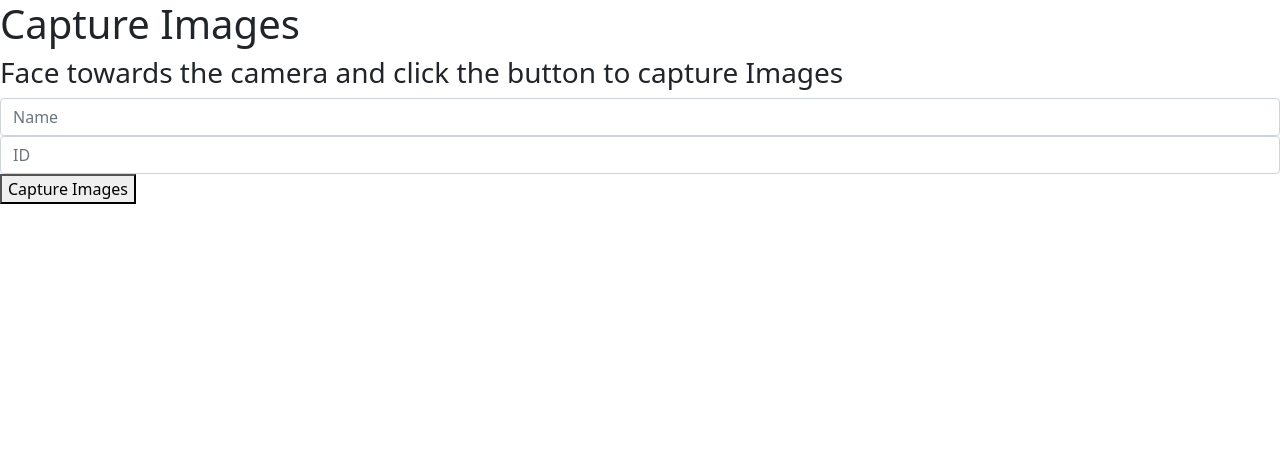
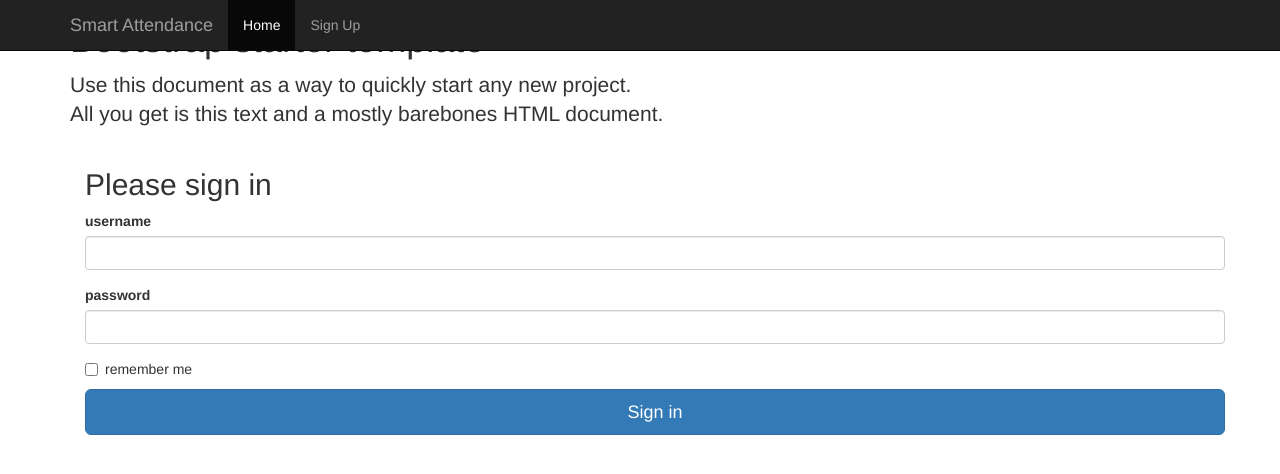
Before and after one commit to pratyush19919/smartAttendanceSystem, a Flask app: page / in a window 1280 px wide. Shown: the top 474 px of the page. Run offline with Flask 2, Linux system fonts and the light colour scheme; some libraries are stand-ins or nearby versions.

Commit message:
Add files via upload

```diff
--- a/app.py
+++ b/app.py
@@ -1,96 +1,72 @@
-# from flask import Flask,render_template
-# app = Flask(__name__)
+from flask import Flask,render_template,url_for
+from flask_bootstrap import Bootstrap
+from flask_wtf import FlaskForm
+from wtforms import StringField,PasswordField,BooleanField
+from wtforms.validators import InputRequired,Email,Length
+import sqlite3
+from flask_sqlalchemy import SQLAlchemy
+app = Flask(__name__)
+conn = sqlite3.connect("user_database.db")
+app.config["SQLALCHEMY_DATABASE_URI"] = "sqlite:////user_database.db"
 
-# @app.route('/')
-# def hello_world():
-#     return render_template("index.html")
+app.config["SECRET_KEY"] = "ThisisSecret"
+Bootstrap(app)
 
-# if (__name__)==("__main__"):
-#     app.run(debug=True)
-from flask import Flask, render_template,redirect,request,url_for
-from PIL import Image
-
-import cv2
-import numpy as np
-import os
-
-face_classifier = cv2.CascadeClassifier('haarcascade_frontalface_default.xml')
-app = Flask(__name__)
-
-@app.route('/')
-def index():
-  return render_template('index.html')
-
-@app.route('/send',methods=["GET","POST"])
-def cap_data():
+app.config["SQLALCHEMY_POOL_RECYCLE"] = 299
+app.config["SQLALCHEMY_TRACK_MODIFICATIONS"] = False
 
 
-    # if request.method=="POST":
-    #     id_student = request.form.get("id_student")
-    #     name = request.form.get("name")
-
-    #     dirName="Images/"+name
-
-    #     os.mkdir(dirName)
+db = SQLAlchemy(app)
 
 
+class User(db.Model):
+    __tablename__ = "users"
+    id = db.Column(db.Integer , primary_key=True)
+    username = db.Column(db.String(120),unique=True)
+    email = db.Column(db.String(120),unique=True)
+    password = db.Column(db.String(120))
 
-    # cap = cv2.VideoCapture(0)
-    # count = 0
-    # while True:
+class loginForm(FlaskForm):
+    username = StringField("username" , validators=[InputRequired(),Length(min=4,max=25)])
+    password = PasswordField("password" , validators=[InputRequired(),Length(min=8,max=75)])
+    remember = BooleanField("remember me")
 
-    #     ret, frame = cap.read()
-    #     if  frame is not None:
-    #         count += 1
-    #         faces = face_classifier.detectMultiScale(frame, 1.3, 5)
+class registerForm(FlaskForm):
+    email = StringField("email" , validators=[ InputRequired(),Length(max=50)])
+    username = StringField("username" , validators=[InputRequired(),Length(min=4,max=25)])
+    password = PasswordField("password" , validators=[InputRequired(),Length(min=8,max=75)])
+@app.route('/',methods=["POST","GET"])
+def index():
+    form = loginForm()
+
+    if form.validate_on_submit():
+        return "<h1>" + form.username.data + " " + form.password.data + User.password + User.username +"</h1>"
+        # user = User.query.filter_by(username = form.username.data).first()
+        # if user:
+        #     if User.password == form.password.data:
+        #         return redirect(url_for(dashboard))
+        #     else:
+        #         return "<h1>Invalid Username or Password</h1>"
+    return render_template("index.html",form=form)
 
 
+@app.route('/signup',methods=["POST","GET"])
+def signup():
+    form = registerForm()
+    if form.validate_on_submit():
+        # return "<h1>" + form.username.data + " " + form.email.data +" " +  form.password.data + "</h1>"
+        new_user = User(username=form.username.data,email = form.email.data, password = form.password.data)
+        db.session.add(new_user)
+        db.session.commit()
+        return "<h1> New User has been created </h1>"
+    return render_template("signup.html",form= form)
 
 
-
-    #         # Crop all faces found
-    #     for (x,y,w,h) in faces:
-    #         x=x-10
-    #         y=y-10
-    #         cropped_face = frame[y:y+h+50, x:x+w+50]
-
-    #         face = cv2.resize(cropped_face, (400, 400))
-    #         #face = cv2.cvtColor(face, cv2.COLOR_BGR2GRAY)
-
-    #         # Save file in specified directory with unique name
-    #         file_name_path = dirName + "/"+ str(count) + '.jpg'
-    #         cv2.imwrite(file_name_path, face)
-
-    #         # Put count on images and display live count
-    #         cv2.putText(face, str(count), (50, 50), cv2.FONT_HERSHEY_COMPLEX, 1, (0,255,0), 2)
-    #         cv2.imshow('Face Cropper', face)
-    #     else:
-    #         print("Face not found")
-    #         pass
+@app.route('/dashboard')
+def dashboard():
+    return 'Hello, World!'
 
 
-    #     if cv2.waitKey(1) == 13 or count == 200: #13 is the Enter Key
-    #         break
-
-
-
-
-    # cap.release()
-    # cv2.destroyAllWindows()
-    # print("Collecting Samples Complete")
-
-    return render_template('train.html')
-
-@app.route('/train',methods=["GET","POST"])
-def train_face():
-    faces_cascade=cv2.CascadeClassifier("haarcascade_frontalface_default_copy.xml")
-    recognizer = cv2.face.LBPHFaceRecognizer_create()
-
-
-
-
-
-
-
-if __name__ == '__main__':
-  app.run(debug=True)
+if __name__ == "__main__":
+    app.run(debug = True)
+    db.create_all()
--- a/templates/index.html
+++ b/templates/index.html
@@ -1,38 +1,55 @@
-<!doctype html>
-<html lang="en">
-  <head>
-    <!-- Required meta tags -->
-    <meta charset="utf-8">
-    <meta name="viewport" content="width=device-width, initial-scale=1">
+{% extends "bootstrap/base.html" %}
+{% import "bootstrap/wtf.html" as wtf %}
 
-    <!-- Bootstrap CSS -->
-    <link href="https://cdn.jsdelivr.net/npm/bootstrap@5.0.0-beta3/dist/css/bootstrap.min.css" rel="stylesheet" integrity="sha384-eOJMYsd53ii+scO/bJGFsiCZc+5NDVN2yr8+0RDqr0Ql0h+rP48ckxlpbzKgwra6" crossorigin="anonymous">
+{% block title %}
+Attendance Portal
+{% endblock %}
 
-    <title>Hello, world!</title>
-  </head>
-  <body>
-    <h1>Capture Images</h1>
-    <h3>Face towards the camera and click the button to capture Images</h3>
-    <form action='{{ url_for("cap_data")}}' method = "POST">
-      <input class='form-control mt-6' name="name" placeholder='Name' type="text" required>
+{% block styles %}
+{{super()}}
+<link rel="stylesheet" href="{{url_for('.static', filename='starter_template.css')}}">
+{% endblock %}
 
-      <input class='form-control mt-6' name="id_student" placeholder='ID' type="number" required>
+{% block content %}
+    <nav class="navbar navbar-inverse navbar-fixed-top">
+      <div class="container">
+        <div class="navbar-header">
+          <button type="button" class="navbar-toggle collapsed" data-toggle="collapse" data-target="#navbar" aria-expanded="false" aria-controls="navbar">
+            <span class="sr-only">Toggle navigation</span>
+            <span class="icon-bar"></span>
+            <span class="icon-bar"></span>
+            <span class="icon-bar"></span>
+          </button>
+          <a class="navbar-brand" href="#">Smart Attendance</a>
+        </div>
+        <div id="navbar" class="collapse navbar-collapse">
+          <ul class="nav navbar-nav">
+            <li class="active"><a href="#">Home</a></li>
 
+            <li><a href="{{ url_for('signup') }}">Sign Up</a></li>
+          </ul>
+        </div><!--/.nav-collapse -->
+      </div>
+    </nav>
 
-      <button type="submit">Capture Images</button>
-  </form>
-    <!-- Optional JavaScript; choose one of the two! -->
+    <div class="container">
 
-    <!-- Option 1: Bootstrap Bundle with Popper -->
-    <script src="https://cdn.jsdelivr.net/npm/bootstrap@5.0.0-beta3/dist/js/bootstrap.bundle.min.js" integrity="sha384-JEW9xMcG8R+pH31jmWH6WWP0WintQrMb4s7ZOdauHnUtxwoG2vI5DkLtS3qm9Ekf" crossorigin="anonymous"></script>
+      <div class="starter-template">
+        <h1>Bootstrap starter template</h1>
+        <p class="lead">Use this document as a way to quickly start any new project.<br> All you get is this text and a mostly barebones HTML document.</p>
+      </div>
+      <div class="container">
 
-    <!-- Option 2: Separate Popper and Bootstrap JS -->
-    <!--
-    <script src="https://cdn.jsdelivr.net/npm/@popperjs/core@2.9.1/dist/umd/popper.min.js" integrity="sha384-SR1sx49pcuLnqZUnnPwx6FCym0wLsk5JZuNx2bPPENzswTNFaQU1RDvt3wT4gWFG" crossorigin="anonymous"></script>
-    <script src="https://cdn.jsdelivr.net/npm/bootstrap@5.0.0-beta3/dist/js/bootstrap.min.js" integrity="sha384-j0CNLUeiqtyaRmlzUHCPZ+Gy5fQu0dQ6eZ/xAww941Ai1SxSY+0EQqNXNE6DZiVc" crossorigin="anonymous"></script>
-    -->
+        <form class="form-signin" method="POST" action="/">
+          <h2 class="form-signin-heading">Please sign in</h2>
+          {{form.hidden_tag()}}
+          {{wtf.form_field(form.username)}}
+          {{wtf.form_field(form.password)}}
+          {{wtf.form_field(form.remember)}}
+          <button class="btn btn-lg btn-primary btn-block" type="submit">Sign in</button>
+        </form>
 
+      </div>
 
-
-  </body>
-</html>
+    </div><!-- /.container -->
+{% endblock %}
```
